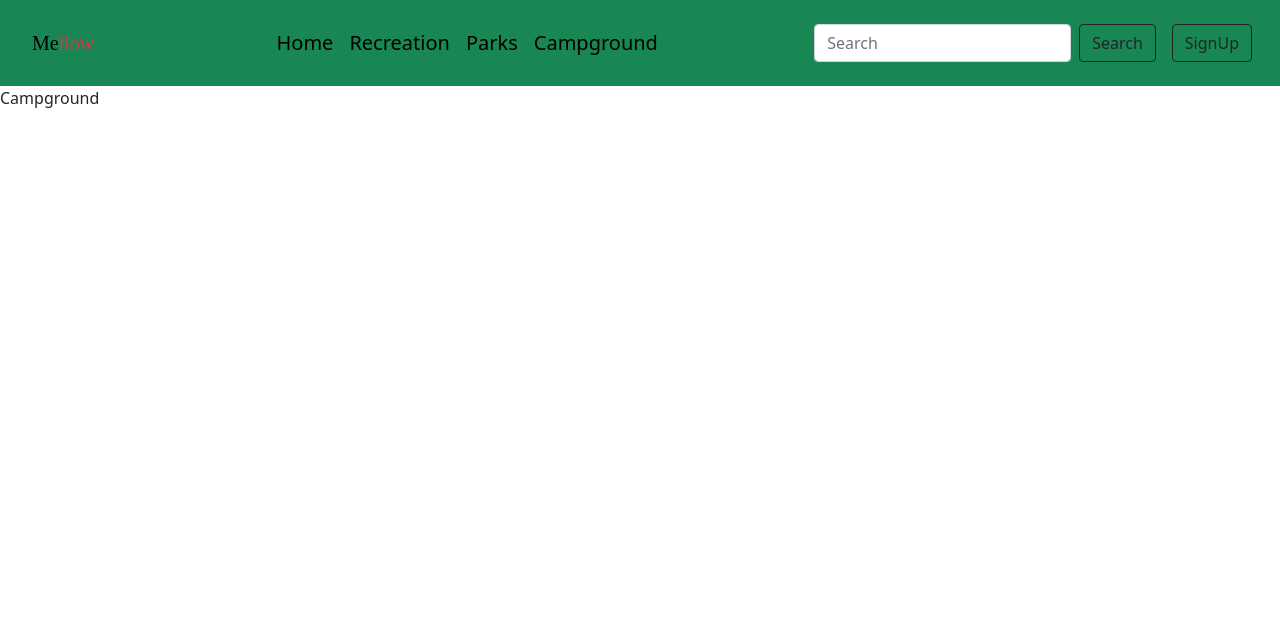
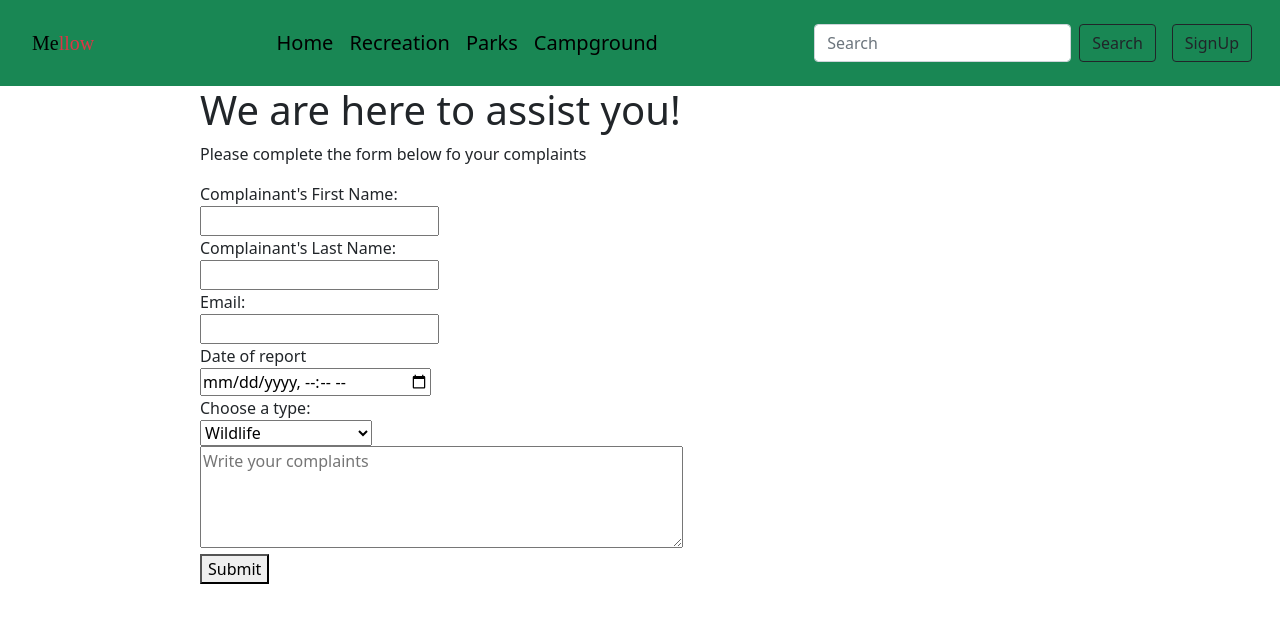
Before and after one commit to Zia20/GroupProject, a React (Create React App) app in the folder Frontend/mellowgroup/: page /campground in a window 1280 px wide. Shown: the top 622 px of the page. Built offline with nearby package versions, Linux system fonts and the light colour scheme.

Commit message:
complain forms

```diff
--- a/Frontend/mellowgroup/src/Components/Campground.js
+++ b/Frontend/mellowgroup/src/Components/Campground.js
@@ -1,8 +1,63 @@
-import React from 'react'
+import React, { useState } from 'react'
+// const fetch = require('node-fetch');
 
 const Campground = () => {
+
+  const [firstName, setFirstname ] = useState('');
+  const [lastName, setLastname ] = useState('');
+  const [email, setEmail ] = useState('');
+  const [date, setDate ] = useState('');
+  const [choose, setChoose ] = useState('');
+  const [text, setText ] = useState('');
+
+  const formStyles = {
+    justifyContent: 'center',
+    marginLeft: "200px"
+  }
+
+  const handleSubmit = async (event) => {
+
+    event.preventDefault();
+    const newComplains = { firstName,
+      lastName,
+      email,
+      date,
+      choose,
+      text };
+
+      const response = await fetch("http://localhost:3000/complaints", {
+        method: "POST",
+        headers: { "Content-Type": "application/json " },
+        body: JSON.stringify(newComplains)
+      }).then(() => {
+        console.log("Added new complaints")
+      });
+  }
+
   return (
-    <div>Campground</div>
+    <div style={formStyles}>
+      <h1>We are here to assist you!</h1>
+      <p>Please complete the form below fo your complaints</p>
+      <form onSubmit={handleSubmit}>
+        <label>Complainant's First Name:</label><br />
+        <input type="text" required value={firstName} onChange={(event) => setFirstname(event.target.value)}></input><br />
+        <label>Complainant's Last Name:</label><br />
+        <input type="text" required value={lastName} onChange={(event) => setLastname(event.target.value)}></input><br />
+        <label>Email:</label><br />
+        <input type="email" required value={email} onChange={(event) => setEmail(event.target.value)}></input><br />
+        <label>Date of report</label> <br />
+        <input type="datetime-local" value={date} onChange={(event) => setDate(event.target.value)}></input><br />
+        <label for="complaints">Choose a type:</label><br />
+        <select id="complaints" name="complaints" value={choose} onChange={(event) => setChoose(event.target.value)}><br /><br />
+          <option value="Wildlife">Wildlife</option><br />
+          <option value="Assault">Assault</option><br />
+          <option value="Damaged Items">Damaged Items</option><br />
+          <option value="Maintenance Issues">maintenance Issues</option><br />
+        </select><br />
+        <textarea id="w3review" name="w3review" rows="4" cols="50" placeholder='Write your complaints' value={text} onChange={(event) => setText(event.target.value)}></textarea><br />
+        <button>Submit</button>
+      </form>
+    </div>
   )
 }
 
```
